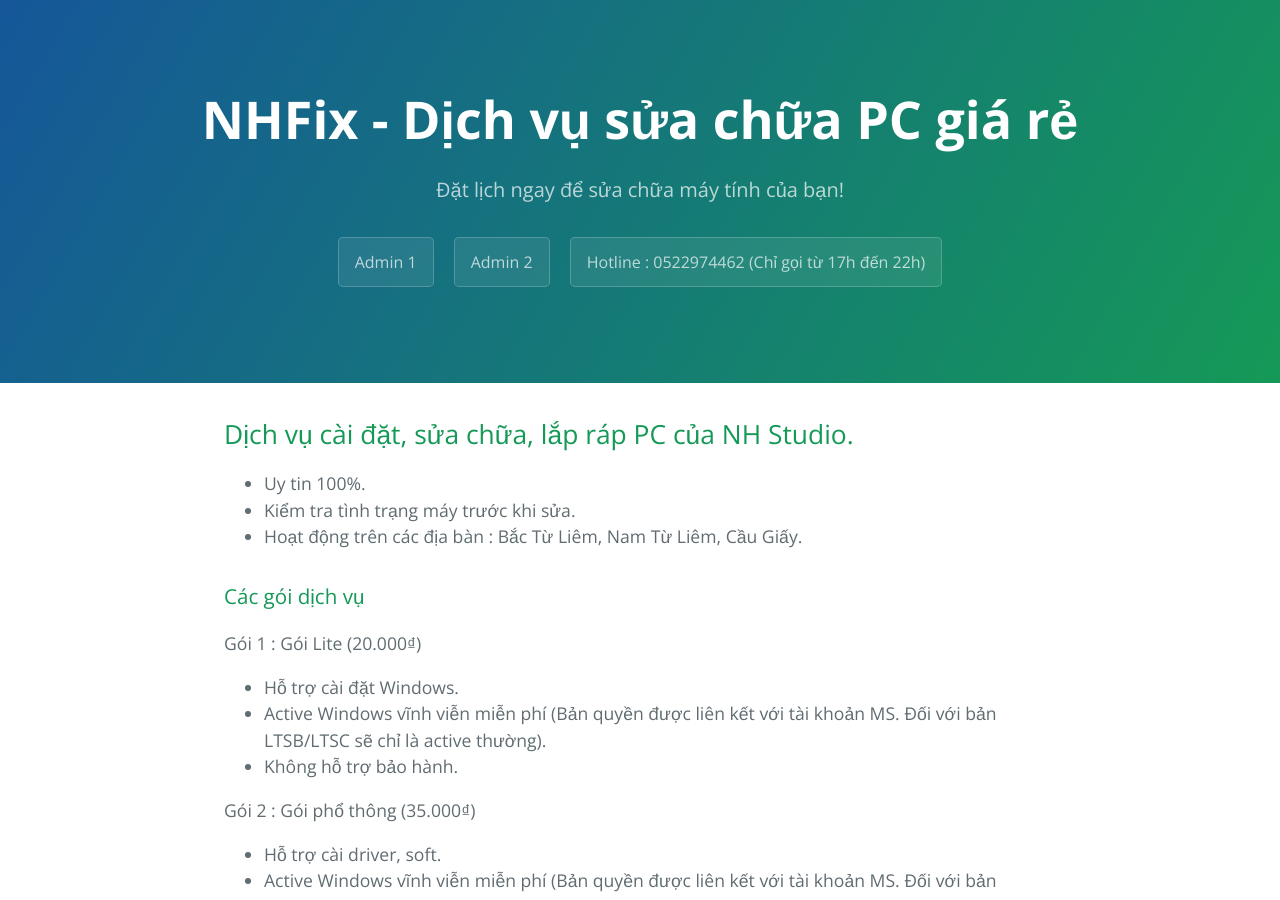
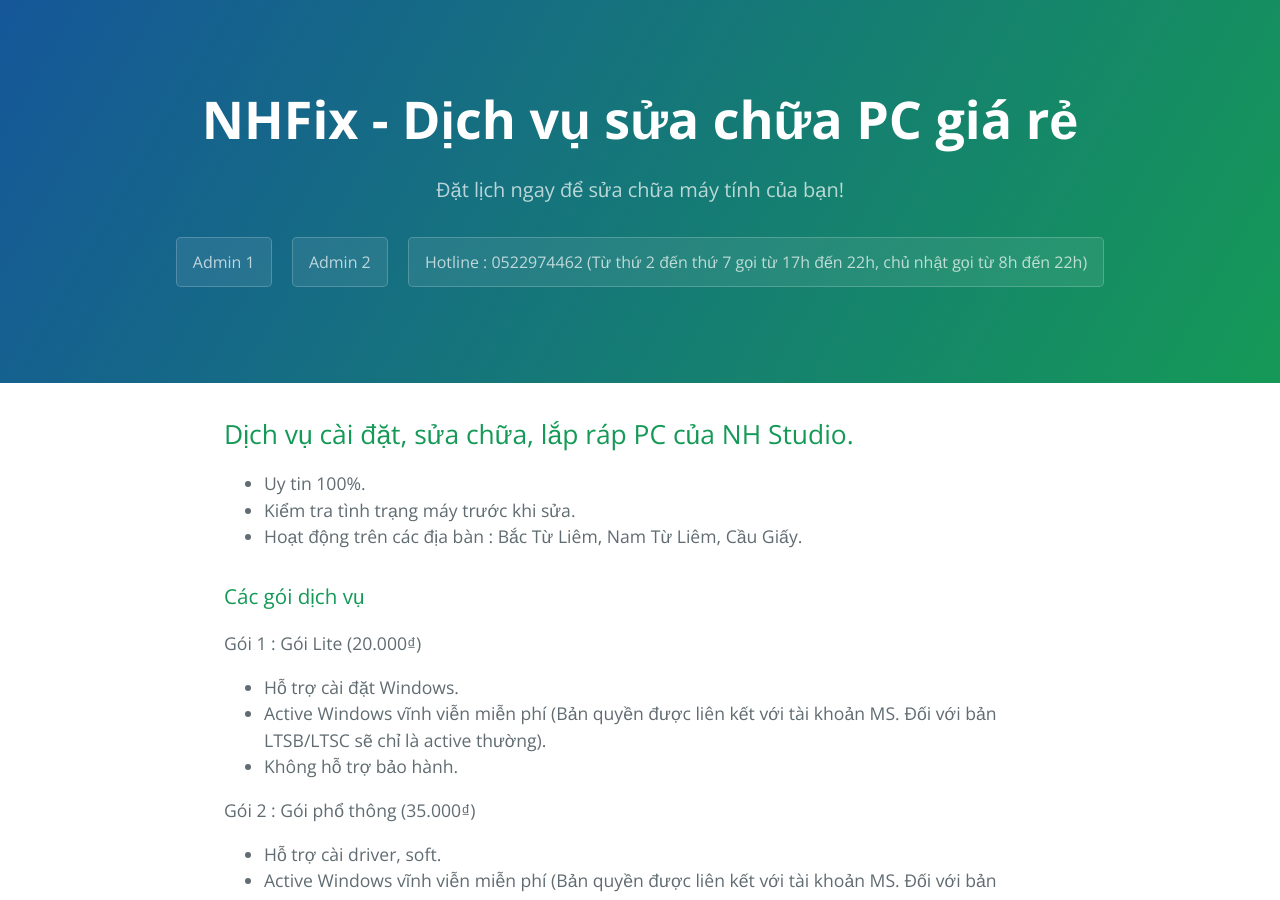
Before and after one commit to nh0909hn/NHFix, a Jekyll site: the page built from index.md, in a window 1280 px wide and 900 px high. Built offline with Jekyll 4.4.1, drawn with Linux system fonts in a browser that asks for light colours; our own code applies the rules of GitHub Pages for plain Markdown files.

Commit message:
Update page-header.html

```diff
--- a/_includes/page-header.html
+++ b/_includes/page-header.html
@@ -3,5 +3,5 @@
   <h2 class="project-tagline">{{ site.tagline }}</h2>
   <a href="https://m.me/BlakeCoDon" class="btn">Admin 1</a>
   <a href="https://m.me/nobinguyen.producer" class="btn">Admin 2</a>
-  <a href="tel:0522974462" class="btn">Hotline : 0522974462 (Chỉ gọi từ 17h đến 22h)</a>
+  <a href="tel:0522974462" class="btn">Hotline : 0522974462 (Từ thứ 2 đến thứ 7 gọi từ 17h đến 22h, chủ nhật gọi từ 8h đến 22h)</a>
 </section>
```
